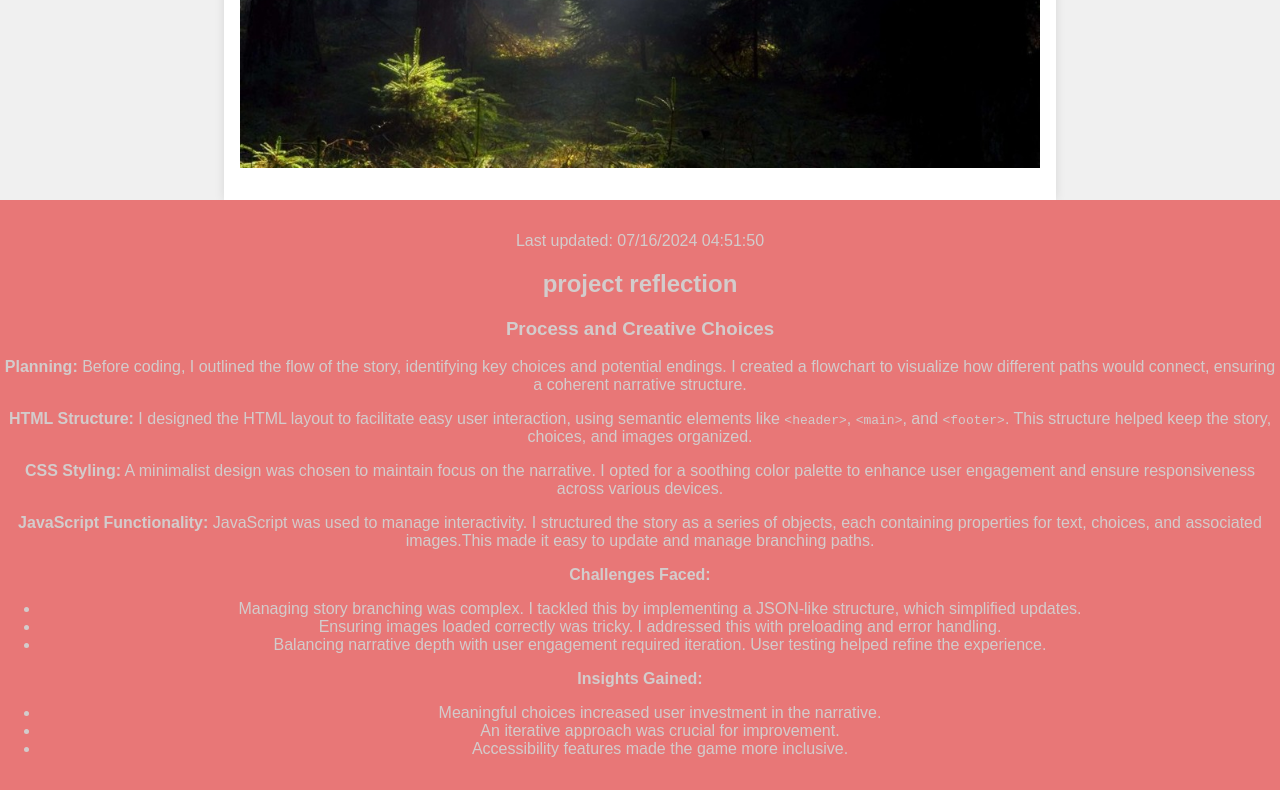
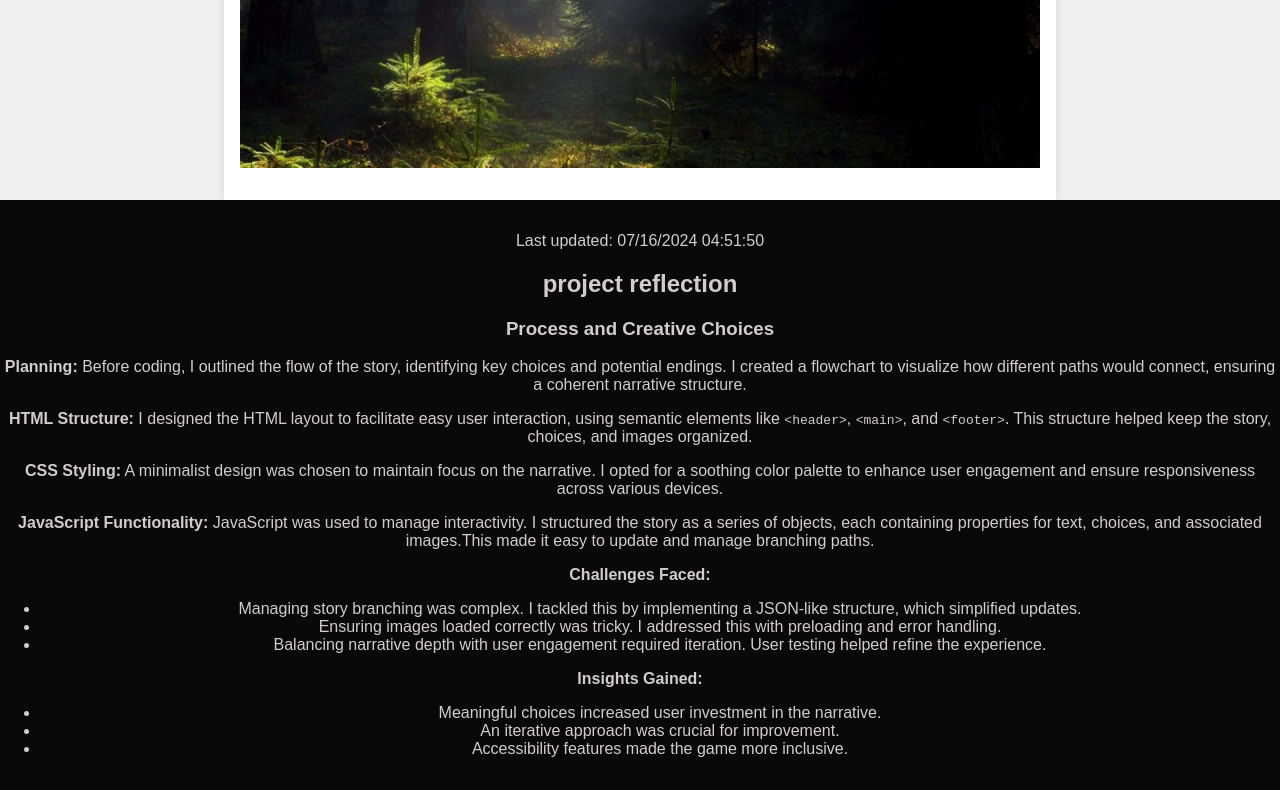
Before and after one commit to bindumadhuri19/ITC505, a plain HTML site: page mid-term-project/index.html in a window 1280 px wide. Shown: the part 610-1400 px from the top of the page. Drawn offline with Linux system fonts and the light colour scheme.

Commit message:
Update styles.css

```diff
--- a/mid-term-project/styles.css
+++ b/mid-term-project/styles.css
@@ -9,7 +9,7 @@ body {
 }
 
 header, footer {
-    background-color: #e87777;
+    background-color: #0a0909;
     color: rgb(211, 204, 204);
     width: 100%;
     text-align: center;
```
